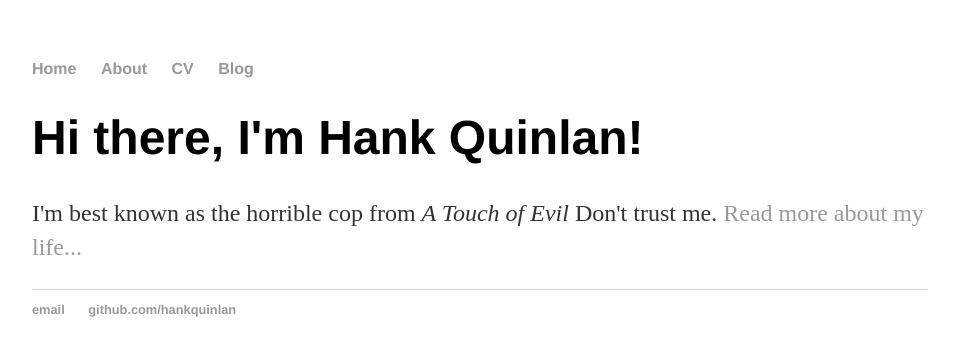
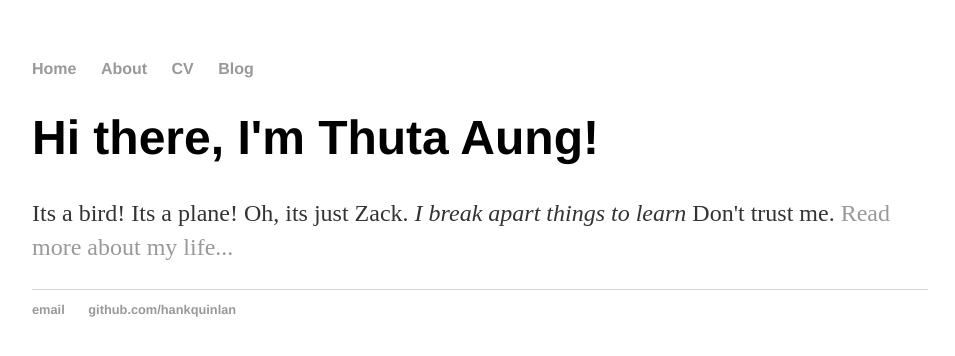
Before and after one commit to thuthazack/thuthazack.github.io, a Jekyll site: the page built from index.html, in a window 1280 px wide. Shown: the top 356 px of the page, without its empty margins (160-1115 px from the left). Built offline with Jekyll 4.4.1, drawn with Linux system fonts in a browser that asks for light colours.

Commit message:
Update index.html with default.html

```diff
--- a/index.html
+++ b/index.html
@@ -1,29 +1,8 @@
-<!DOCTYPE html>
-<html>
-	<head>
-		<title>Hank Quinlan, Horrible Cop</title>
-		<link rel="stylesheet" type="text/css" href="/css/main.css">
-	</head>
-	<body>
-		<nav>
-    		<ul>
-        		<li><a href="/">Home</a></li>
-	        	<li><a href="/about">About</a></li>
-        		<li><a href="/cv">CV</a></li>
-        		<li><a href="/blog">Blog</a></li>
-    		</ul>
-		</nav>
-		<div class="container">
-    		<div class="blurb">
-        		<h1>Hi there, I'm Hank Quinlan!</h1>
-				<p>I'm best known as the horrible cop from <em>A Touch of Evil</em> Don't trust me. <a href="/about">Read more about my life...</a></p>
-    		</div><!-- /.blurb -->
-		</div><!-- /.container -->
-		<footer>
-    		<ul>
-        		<li><a href="mailto:hankquinlanhub@gmail.com">email</a></li>
-        		<li><a href="https://github.com/hankquinlan">github.com/hankquinlan</a></li>
-			</ul>
-		</footer>
-	</body>
-</html>
+---
+layout: default
+title: Thuta Aung @ Zack Chen
+---
+<div class="blurb">
+	<h1>Hi there, I'm Thuta Aung!</h1>
+	<p>Its a bird! Its a plane! Oh, its just Zack. <em>I break apart things to learn</em> Don't trust me. <a href="/about">Read more about my life...</a></p>
+</div><!-- /.blurb -->
```
